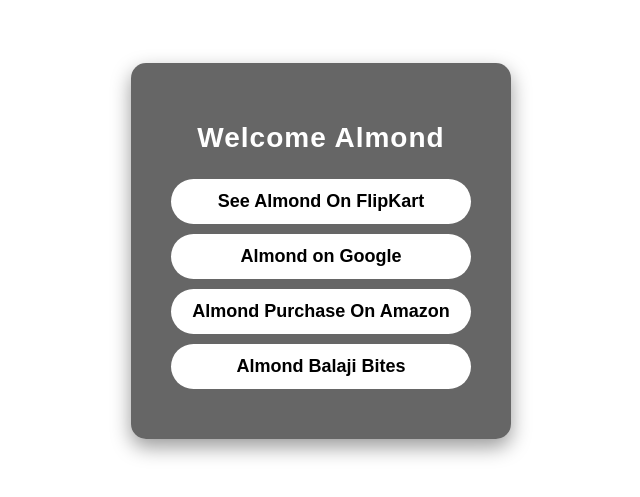
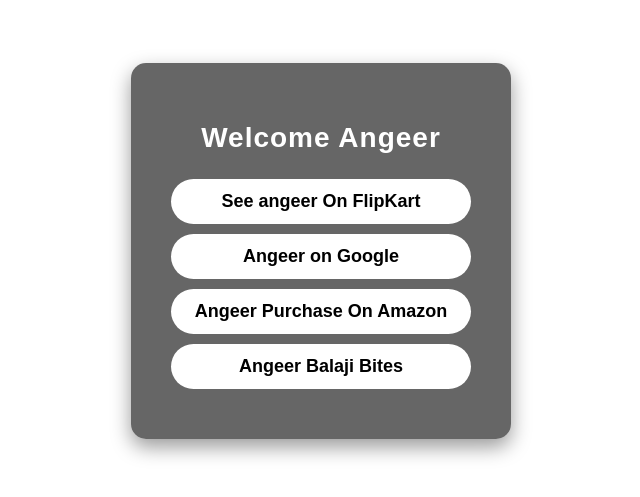
Before and after one commit to bbtgitbbt/thebalajibites, a plain HTML site: page index4.html in a window 1280 px wide. Shown: the part 149-646 px from the top of the page, without its empty margins (319-959 px from the left). Drawn offline with Linux system fonts and the light colour scheme.

Commit message:
Update welcome message and links for Angeer

```diff
--- a/index4.html
+++ b/index4.html
@@ -57,12 +57,12 @@
 
 <body>
     <div class="container">
-        <h1>Welcome Almond</h1>
+        <h1>Welcome Angeer</h1>
 
-        <a href="https://www.flipkart.com/"> See Almond On FlipKart</a>
-        <a href="https://www.google.com/">Almond on  Google</a>
-        <a href="https://www.amazon.in/">Almond Purchase On Amazon</a>
-        <a href="https://thebalajienterprise.com/">Almond Balaji Bites</a>
+        <a href="https://www.flipkart.com/"> See angeer On FlipKart</a>
+        <a href="https://www.google.com/">Angeer on  Google</a>
+        <a href="https://www.amazon.in/">Angeer Purchase On Amazon</a>
+        <a href="https://thebalajienterprise.com/">Angeer Balaji Bites</a>
     </div>
 </body>
 </html>
```
